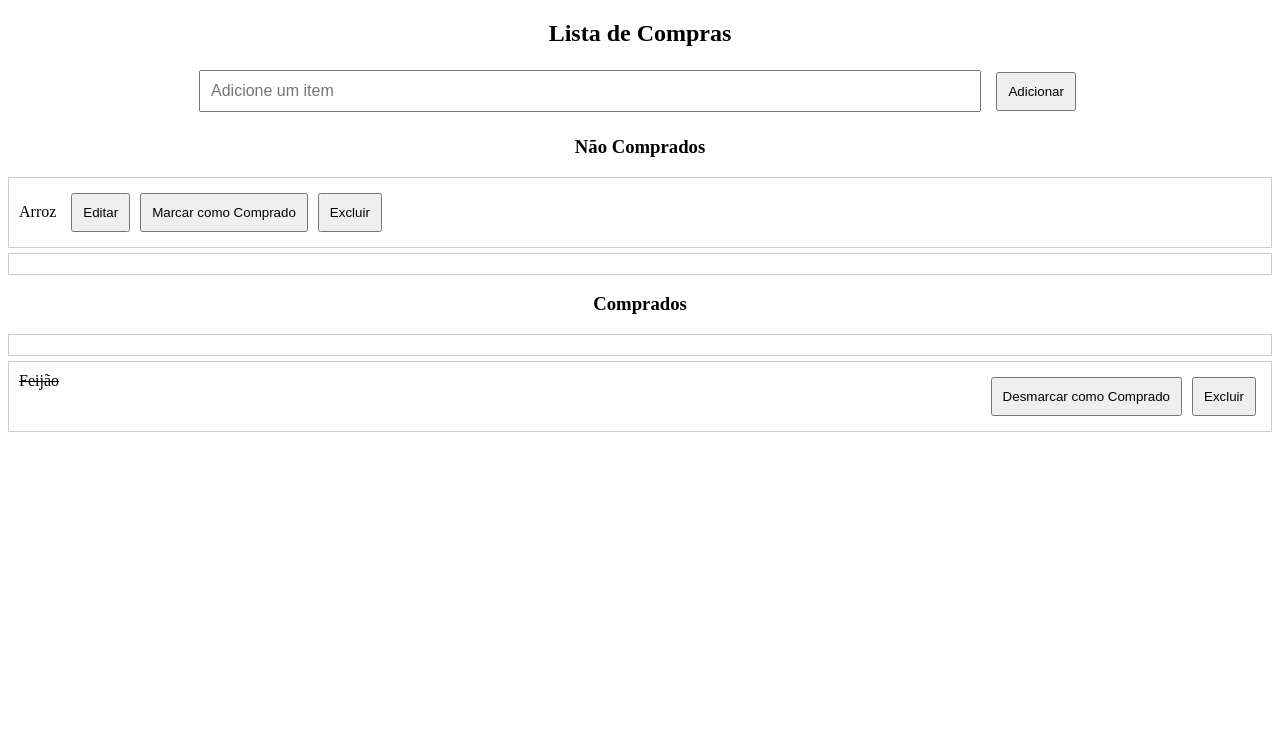
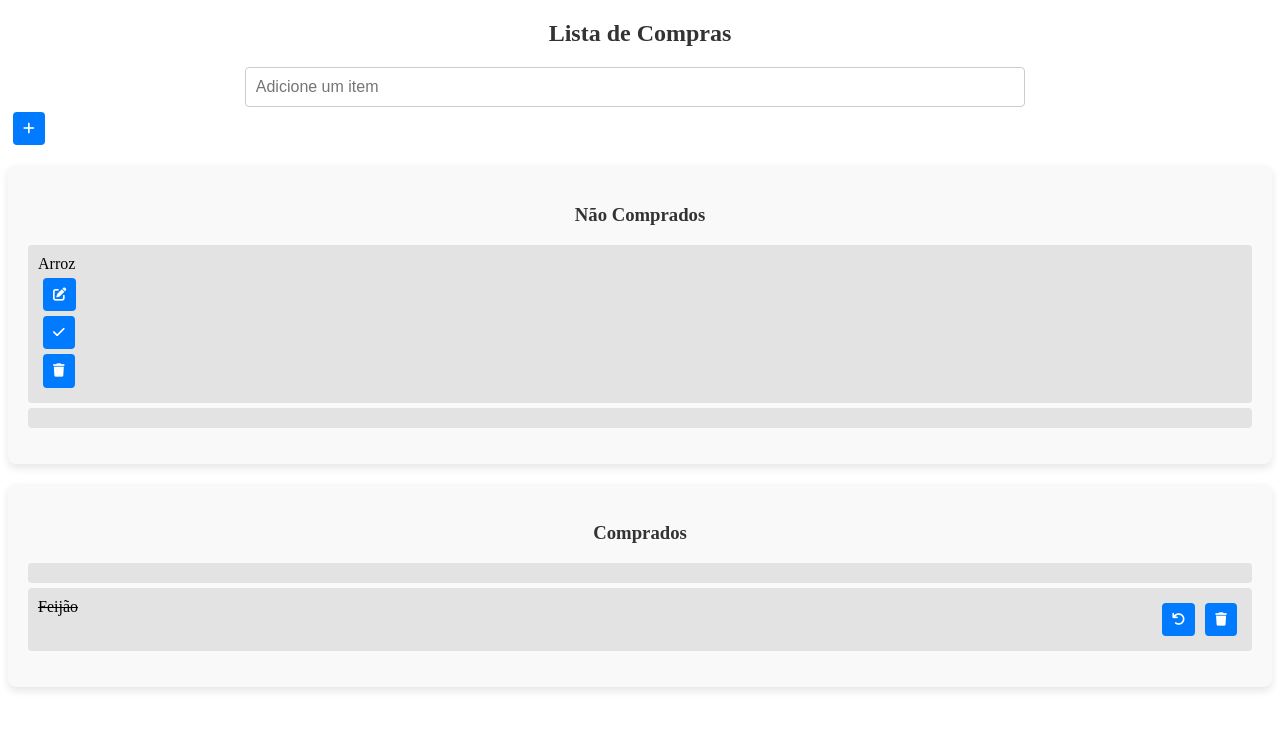
Before and after one commit to diegosolliveira/ListaComprasRestic, an Angular app: page /lista-compras in a window 1280 px wide. Shown: the top 730 px of the page. Built offline with nearby package versions, Linux system fonts and the light colour scheme.

Commit message:
feat: estiliza e adiciona icones aos botões

```diff
--- a/src/app/lista-compras/lista-compras.component.css
+++ b/src/app/lista-compras/lista-compras.component.css
@@ -1,5 +1,14 @@
-h2, h3 {
+.card {
+    background-color: #f9f9f9; /* Cor de fundo cinza claro */
+    padding: 20px;
+    border-radius: 8px;
+    box-shadow: 0 4px 8px rgba(0, 0, 0, 0.1);
+    margin-bottom: 20px; /* Espaçamento entre cards */
+  }
+
+  h2, h3 {
     text-align: center;
+    color: #333;
   }
 
   form {
@@ -12,12 +21,38 @@ h2, h3 {
     width: 60%;
     margin-right: 10px;
     font-size: 1rem;
+    border: 1px solid #ccc;
+    border-radius: 4px;
+    transition: border-color 0.3s;
+  }
+
+  input[type="text"]:focus {
+    border-color: #007bff;
+    outline: none;
   }
 
   button {
     padding: 10px;
     margin: 5px;
+    border: none;
+    border-radius: 4px;
+    background-color: #007bff;
+    color: white;
+    cursor: pointer;
+    transition: background-color 0.3s, transform 0.3s;
+    display: flex;
+    align-items: center;
   }
+
+  button i {
+    margin: 0 auto;
+  }
+
+  button:hover {
+    background-color: #0056b3;
+    transform: scale(1.05);
+  }
+
 
   ul {
     list-style-type: none;
@@ -28,8 +63,14 @@ h2, h3 {
     display: flex;
     justify-content: space-between;
     padding: 10px;
-    border: 1px solid #ccc;
+    border-radius: 4px;
     margin-bottom: 5px;
+    background-color: #e3e3e3;
+    transition: background-color 0.3s;
+  }
+
+  li:hover {
+    background-color: #f1f1f1;
   }
 
   li span {
--- a/src/app/lista-compras/lista-compras.component.html
+++ b/src/app/lista-compras/lista-compras.component.html
@@ -3,36 +3,40 @@
 
     <form (submit)="addItem()">
       <input type="text" [(ngModel)]="newItem" name="newItem" placeholder="Adicione um item" required>
-      <button type="submit">Adicionar</button>
+      <button type="submit"><i class="fas fa-plus"></i></button>
     </form>
 
+    <div class="card">
       <h3>Não Comprados</h3>
       <ul>
         <li *ngFor="let item of items; let i = index">
           <ng-container *ngIf="!item.bought">
             <div *ngIf="item.editing">
               <input type="text" [(ngModel)]="item.name" name="itemName{{i}}" (blur)="saveItem(item, item.name)" required>
-            <button (click)="saveItem(item, item.name)">Salvar</button>
+              <button (click)="saveItem(item, item.name)"><i class="fas fa-save"></i></button>
             </div>
 
             <div *ngIf="!item.editing">
               <span>{{ item.name }}</span>
-            <button (click)="editItem(item)">Editar</button>
-            <button (click)="toggleBought(item)">Marcar como Comprado</button>
-            <button (click)="deleteItem(i)">Excluir</button>
+              <button (click)="editItem(item)"><i class="fas fa-edit"></i></button>
+              <button (click)="toggleBought(item)"><i class="fas fa-check"></i></button>
+              <button (click)="deleteItem(i)"><i class="fas fa-trash"></i></button>
             </div>
           </ng-container>
         </li>
       </ul>
+    </div>
 
+    <div class="card">
       <h3>Comprados</h3>
       <ul>
         <li *ngFor="let item of items; let i = index">
           <ng-container *ngIf="item.bought">
             <span style="text-decoration: line-through;">{{ item.name }}</span>
-          <button (click)="toggleBought(item)">Desmarcar como Comprado</button>
-          <button (click)="deleteItem(i)">Excluir</button>
+            <button (click)="toggleBought(item)"><i class="fas fa-undo"></i></button>
+            <button (click)="deleteItem(i)"><i class="fas fa-trash"></i></button>
           </ng-container>
         </li>
       </ul>
     </div>
+  </div>
--- a/src/index.html
+++ b/src/index.html
@@ -7,6 +7,7 @@
   <base href="/">
   <meta name="viewport" content="width=device-width, initial-scale=1">
   <link rel="icon" type="image/x-icon" href="favicon.ico">
+  <link rel="stylesheet" href="https://cdnjs.cloudflare.com/ajax/libs/font-awesome/6.0.0-beta3/css/all.min.css">
 </head>
 
 <body>
```
Lines whose indentation alone changed are shown as unchanged.
